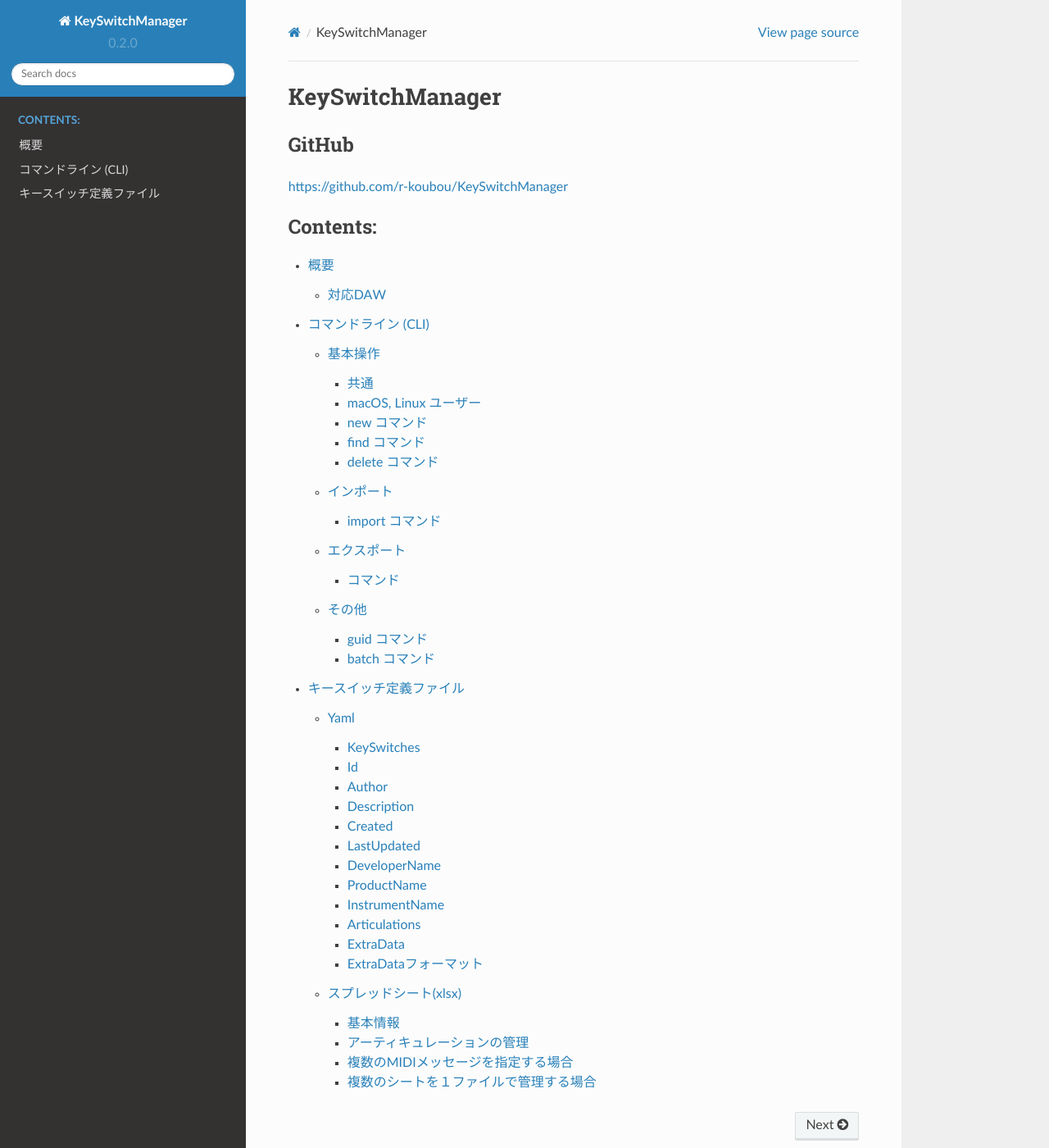
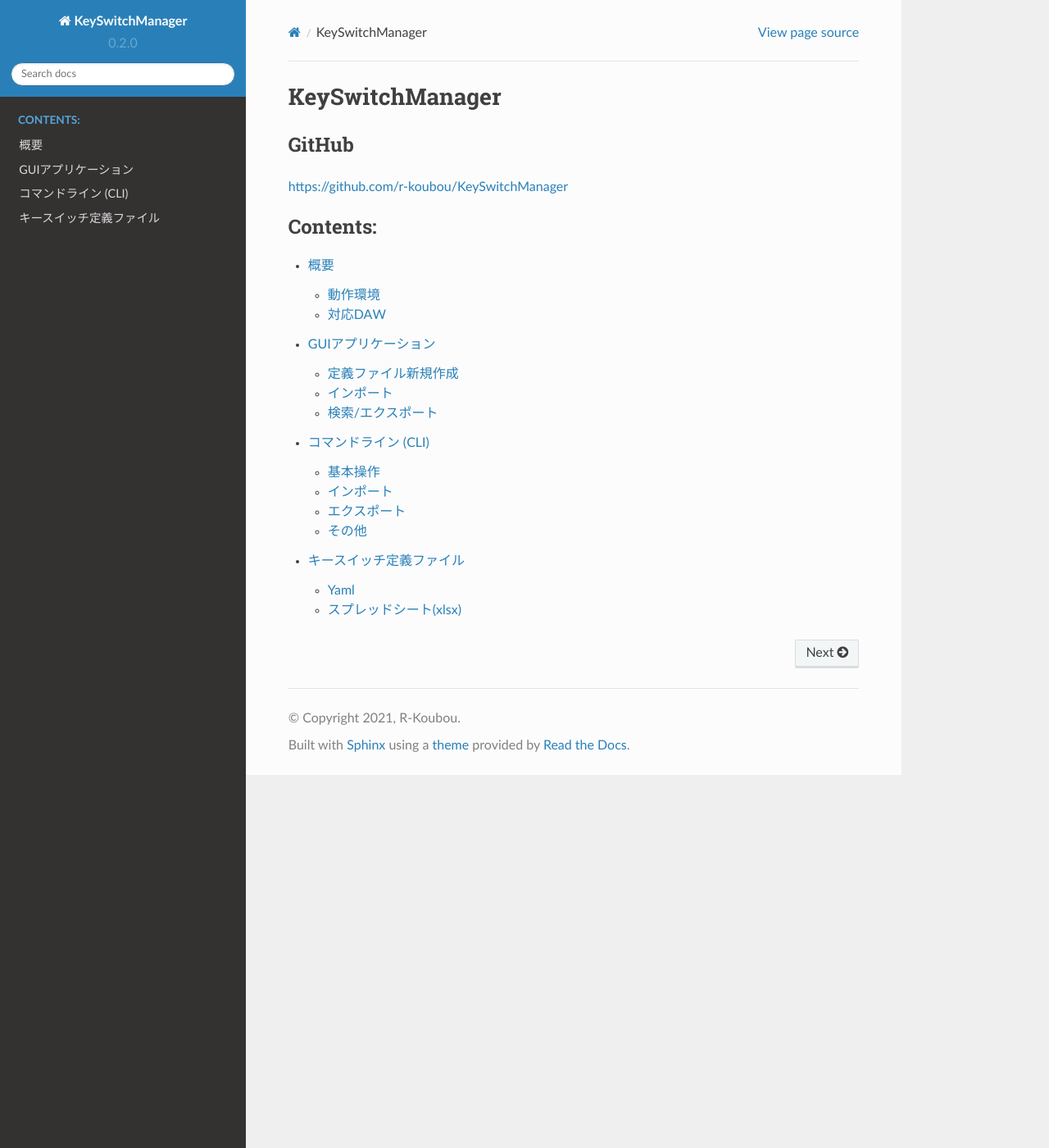
Before and after one commit to r-koubou/KeySwitchManager.Docs, a Sphinx documentation site: the page built from docs/source/index.rst, in a window 1280 px wide and 1400 px high. Shown: the whole window at 82% size. Built offline with Sphinx 7.4.7 and the Read the Docs theme 2.0.0, drawn with Linux system fonts in a browser that asks for light colours; some of the changed lines change nothing that is shown.

Commit message:
GUIのドキュメント作成

```diff
--- /dev/null
+++ b/docs/source/contents/gui/export.rst
@@ -0,0 +1,34 @@
+検索/エクスポート
+============================================
+
+DB内からキースイッチ定義の検索、指定DAWのフォーマットで出力する
+
+.. image:: resources/tab_export.png
+    :width: 50%
+
+検索
+-------------------------------------------
+
+======================= =====================================================
+項目                    説明
+======================= =====================================================
+Database File           検索元DBファイルパス
+Developer               検索条件：開発者名
+Product                 検索条件：製品名
+Instrument              検索条件：インストゥルメント名
+Find                    検索開始
+======================= =====================================================
+
+
+エクスポート
+-------------------------------------------
+
+検索条件に合致するデータを出力する
+
+======================= =====================================================
+項目                    説明
+======================= =====================================================
+Output Directory        出力先ディレクトリ
+Format                  出力データフォーマット
+Export                  エクスポート開始
+======================= =====================================================
--- /dev/null
+++ b/docs/source/contents/gui/import.rst
@@ -0,0 +1,17 @@
+インポート
+============================================
+
+キースイッチ定義ファイル内容をDBに格納する
+
+- :doc:`/contents/definition/index`
+
+.. image:: resources/tab_import.png
+    :width: 50%
+
+======================= =====================================================
+項目                    説明
+======================= =====================================================
+Database File           保存先DBファイルパス。存在しない場合は新規作成。
+Import File             キースイッチ定義ファイル
+Import                  インポート開始
+======================= =====================================================
--- /dev/null
+++ b/docs/source/contents/gui/index.rst
@@ -0,0 +1,9 @@
+GUIアプリケーション
+============================================
+
+.. toctree::
+    :maxdepth: 1
+
+    new
+    import
+    export
--- /dev/null
+++ b/docs/source/contents/gui/new.rst
@@ -0,0 +1,16 @@
+定義ファイル新規作成
+============================================
+
+キースイッチ定義ファイルを新規作成する
+
+- :doc:`/contents/definition/index`
+
+.. image:: resources/tab_new.png
+    :width: 50%
+
+======================= =====================================================
+項目                    説明
+======================= =====================================================
+SaveTo                  定義ファイル作成パス
+Create                  定義ファイルを作成する
+======================= =====================================================
--- a/docs/source/contents/overview.rst
+++ b/docs/source/contents/overview.rst
@@ -2,6 +2,23 @@
 ========================================
 
 キースイッチ情報をデータベースで管理し、対応したDAWのキースイッチ定義ファイルに相互変換可能なツール。
+
+動作環境
+--------------------------------------------
+
+GUI
+^^^^^^^^^^^^^^^^^^^^^^^^^^^^^^^^^^^^^^^^^^^^
+
+:OS: Windows 10
+:ソフトウェア: `.net5 ランタイム <https://dotnet.microsoft.com/download>`_
+
+コマンドライン
+^^^^^^^^^^^^^^^^^^^^^^^^^^^^^^^^^^^^^^^^^^^^
+
+:OS: Windows, macOS, Linux
+:ソフトウェア: `.net5 ランタイム <https://dotnet.microsoft.com/download>`_
+
+
 
 対応DAW
 ----------------------------------------
--- a/docs/source/index.rst
+++ b/docs/source/index.rst
@@ -1,8 +1,3 @@
-.. KeySwitchManager documentation master file, created by
-   sphinx-quickstart on Fri Jun 11 18:39:18 2021.
-   You can adapt this file completely to your liking, but it should at least
-   contain the root `toctree` directive.
-
 KeySwitchManager
 ============================================
 
@@ -13,8 +8,9 @@
 
 .. toctree::
     :caption: Contents:
-    :maxdepth: 3
+    :maxdepth: 2
 
     contents/overview
+    contents/gui/index
     contents/commandline/index
     contents/definition/index
```
